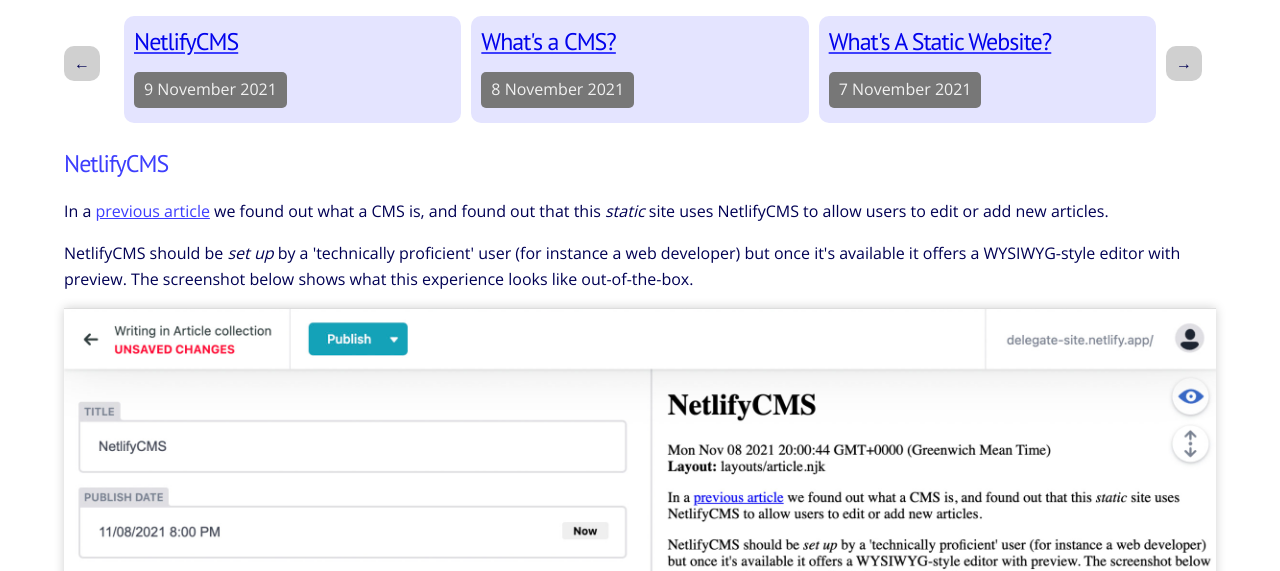
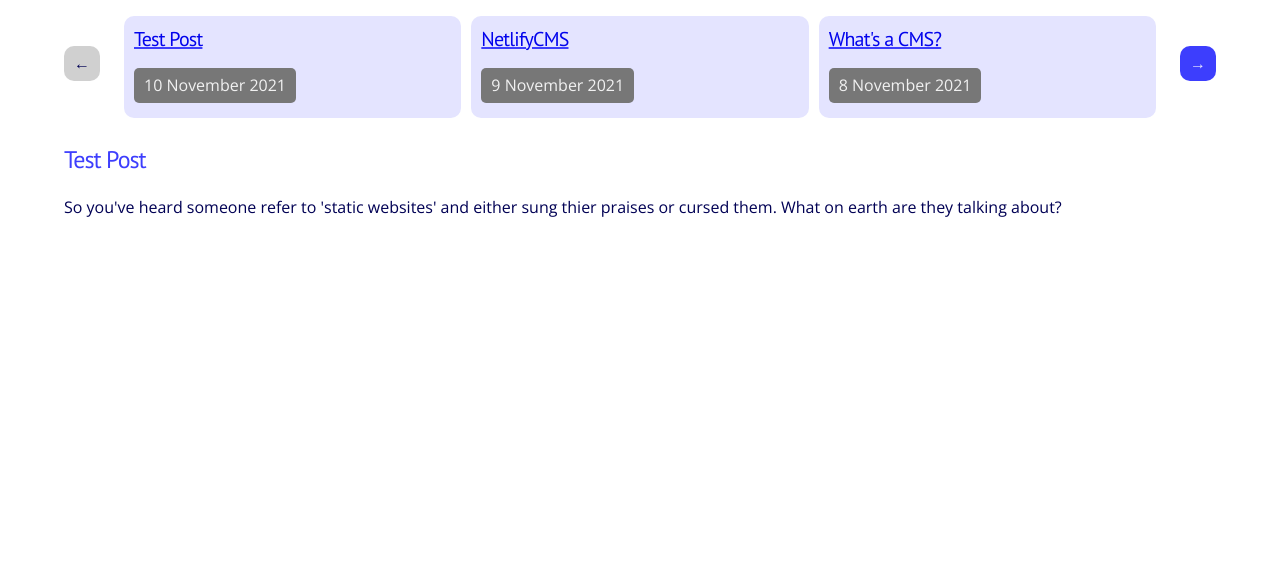
Before and after one commit to domwakeling/delegate, an Eleventy site: page src/articles/index.njk in a window 1280 px wide. Shown: the part 122-693 px from the top of the page. Built offline with nearby package versions, Linux system fonts and the light colour scheme; Eleventy itself is replaced by a stand-in of ours; files that its build step writes are made by us from their sources; what js-beautify would draw is missing.

Commit message:
Fixing positioning of articles arrows

```diff
--- a/src/_includes/styles/_articles.scss
+++ b/src/_includes/styles/_articles.scss
@@ -1,6 +1,12 @@
+.article-row {
+    display: grid;
+    grid-template-columns: 50px 1fr 50px;
+    column-gap: 1rem;
+    row-gap: 1rem;
+
     .article-container {
         display: grid;
-    grid-template-columns: 50px 1fr 1fr 1fr 50px;
+        grid-template-columns: 1fr 1fr 1fr;
         column-gap: 1rem;
         row-gap: 1rem;
 
@@ -19,6 +25,8 @@
                     }
                 }
             }
+        }
+
     }
 }
 
--- /dev/null
+++ b/src/articles/2021-11-10-test-post.md
@@ -0,0 +1,10 @@
+---
+title: Test Post
+date: 2021-11-10T20:00:00.000Z
+tags:
+  - article
+layout: layouts/article.njk
+---
+
+So you've heard someone refer to 'static websites' and either sung thier praises or cursed them.
+What on earth are they talking about?
--- a/src/articles/index.njk
+++ b/src/articles/index.njk
@@ -10,13 +10,15 @@
 
 <div class="row">
     <h1>Articles</h1>
-    <div class="article-container">
+    <div class="article-row">
         <!-- newer arrow if applicable -->
         <div>
             {% if pagination.pageNumber > 0 %}
+                <a href="{{pagination.href.previous}}">
                     <div class="pagination-lozenge lozenge-active" style="float; left;">
-                    <a href="{{pagination.href.previous}}">&larr;</a>
+                        &larr;
                     </div>
+                </a>
             {% else %}
                 <div class="pagination-lozenge lozenge-off" style="float; left;">
                     &larr;
@@ -25,25 +27,29 @@
         </div>
 
         <!-- paginated articles -->
+        <div class="article-container">
             {% for article in pagination.items %}
                 <div class="article">
                     <div class="article-content">
                         <a href="{{ article.url }}">
-                        <h3>{{ article.data.title }}</h3>
+                            <h3 class="as-h4">{{ article.data.title }}</h3>
                         </a>
                         <div class="article-date">{{ article.data.date | readableDate }}</div>
                     </div>
                 </div>
             {% endfor %}
+        </div>
 
         <!-- older arrow if applicable -->
         <div>
             {% if pagination.pageNumber < pagination.hrefs.length - 1 %}
+                <a href="{{pagination.href.next}}">
                     <div class="pagination-lozenge lozenge-active" style="float: right;">
-                    <a href="{{pagination.href.next}}">&rarr;</a>
+                        &rarr;
                     </div>
+                </a>
             {% else %}
-                <div class="pagination-lozenge lozenge-off" style="float; left;">
+                <div class="pagination-lozenge lozenge-off" style="float: right;">
                     &rarr;
                 </div>
             {% endif%}
```
Lines whose indentation alone changed are shown as unchanged.
